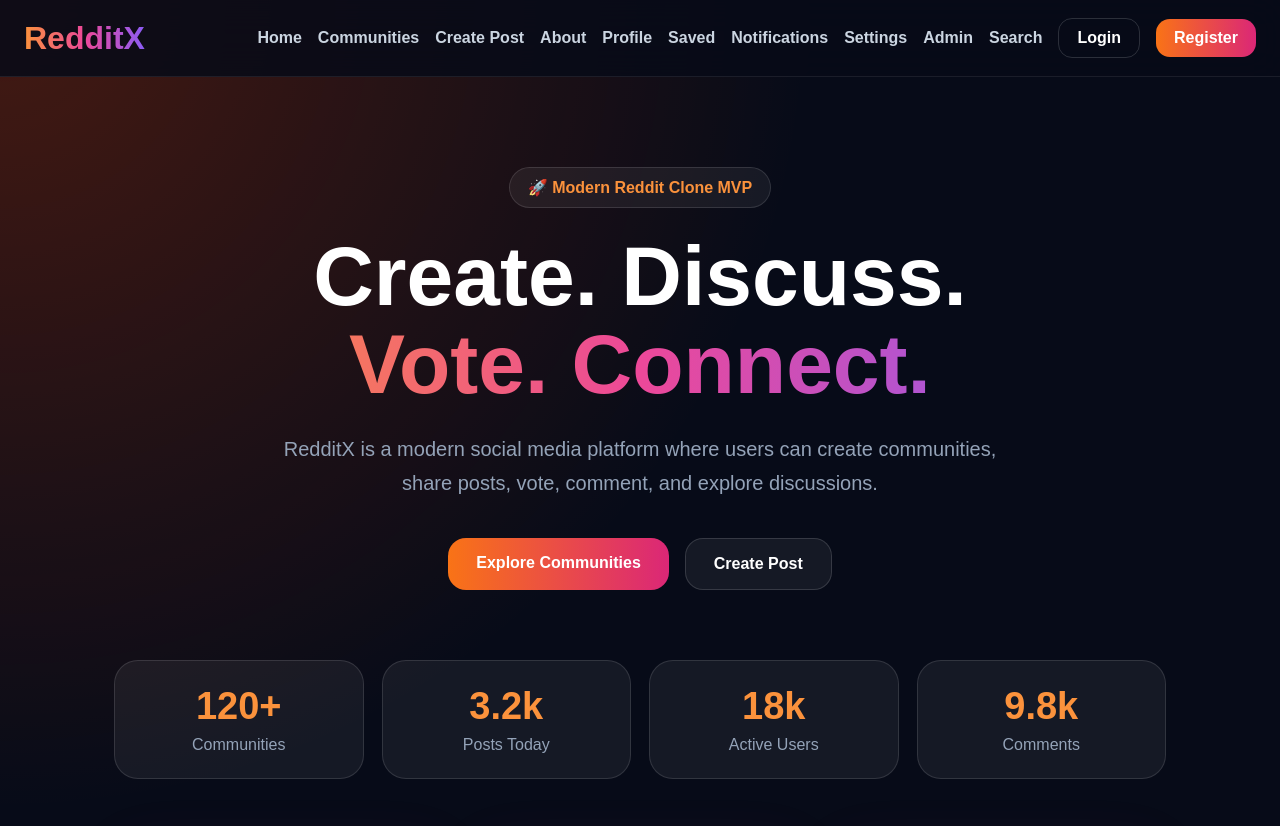
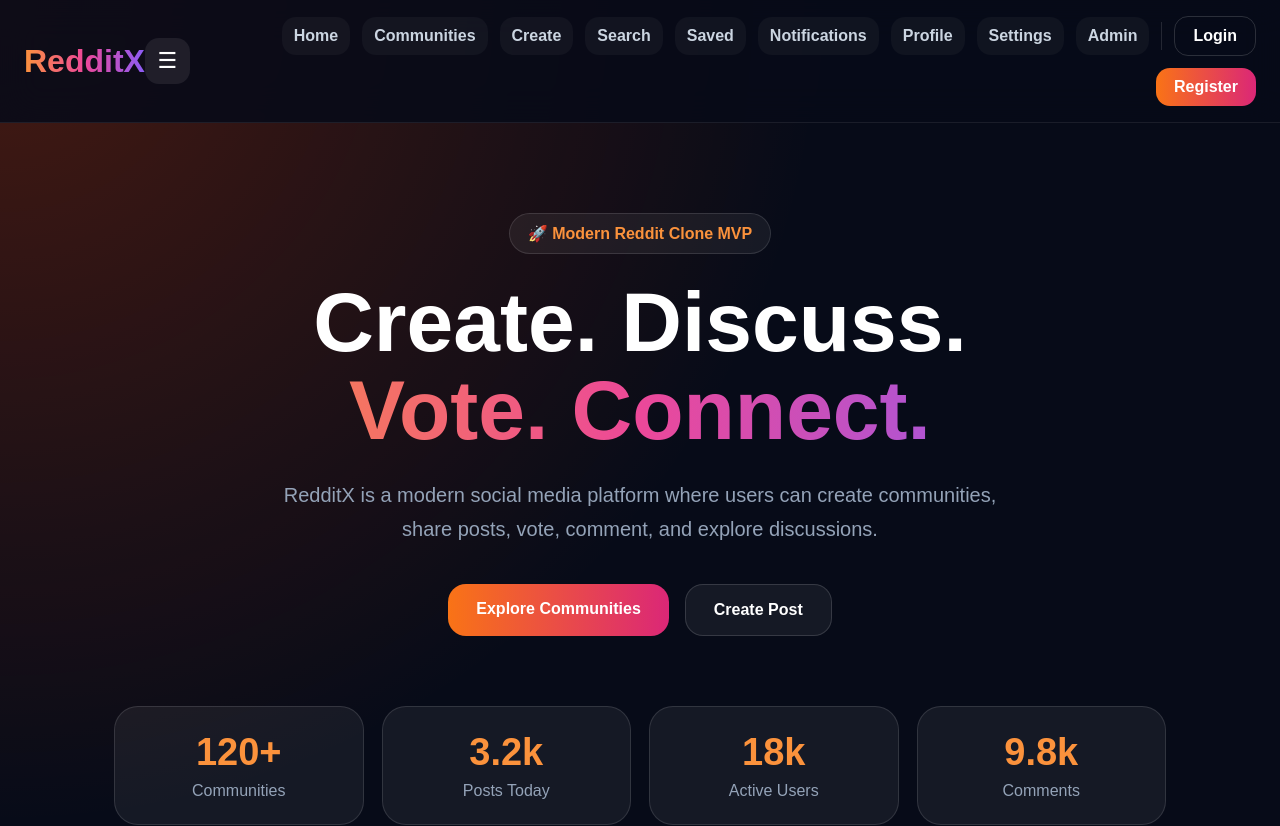
Before and after one commit to Kesarkarale/reddit-clone, a Next.js app: page / in a window 1280 px wide. Shown: the top 826 px of the page. Built offline with nearby package versions, Linux system fonts and the light colour scheme.

Commit message:
Update Navbar.js

```diff
--- a/components/Navbar.js
+++ b/components/Navbar.js
@@ -13,8 +13,21 @@ export default function Navbar() {
 
   function handleLogout() {
     localStorage.removeItem("redditxUser");
+    localStorage.removeItem("isLoggedIn");
     window.location.href = "/login";
   }
+
+  const navLinks = [
+    { label: "Home", href: "/" },
+    { label: "Communities", href: "/communities" },
+    { label: "Create", href: "/create-post" },
+    { label: "Search", href: "/search" },
+    { label: "Saved", href: "/saved" },
+    { label: "Notifications", href: "/notifications" },
+    { label: "Profile", href: "/profile" },
+    { label: "Settings", href: "/settings" },
+    { label: "Admin", href: "/admin" },
+  ];
 
   return (
     <nav style={nav}>
@@ -22,71 +35,30 @@ export default function Navbar() {
         RedditX
       </a>
 
-      <button
-        style={menuBtn}
-        onClick={() => setMenuOpen(!menuOpen)}
-      >
-        ☰
+      <button style={menuBtn} onClick={() => setMenuOpen(!menuOpen)}>
+        {menuOpen ? "✕" : "☰"}
       </button>
 
-      <div
-        style={{
-          ...links,
-          ...(menuOpen ? mobileMenuOpen : {}),
-        }}
-      >
-        <a href="/" style={link}>
-          Home
-        </a>
+      <div style={menuOpen ? mobileLinks : desktopLinks}>
+        {navLinks.map((item) => (
+          <a key={item.href} href={item.href} style={link}>
+            {item.label}
+          </a>
+        ))}
 
-        <a href="/communities" style={link}>
-          Communities
-        </a>
+        <div style={divider}></div>
 
-        <a href="/create-post" style={link}>
-          Create Post
-        </a>
-
-        <a href="/about" style={link}>
-          About
-        </a>
-
-        <a href="/profile" style={link}>
-          Profile
-        </a>
-
-  <a href="/saved" style={link}>
-  Saved
-</a>
-
-  <a href="/notifications" style={link}>
-  Notifications
-</a>
-
-  <a href="/settings" style={link}>
-  Settings
-</a>
-
-  <a href="/admin" style={link}>
-  Admin
-</a>
-
-  <a href="/search" style={link}>
-  Search
-</a>
         {user ? (
           <>
-            <div style={userBox}>
+            <a href="/profile" style={userBox}>
               <div style={avatar}>
-                {user.username
-                  ? user.username.charAt(0).toUpperCase()
-                  : "U"}
+                {user.username ? user.username.charAt(0).toUpperCase() : "U"}
               </div>
-
-              <span style={username}>
-                {user.username || "User"}
-              </span>
-            </div>
+              <div>
+                <p style={username}>{user.username || "User"}</p>
+                <span style={online}>Online</span>
+              </div>
+            </a>
 
             <button onClick={handleLogout} style={logoutBtn}>
               Logout
@@ -97,7 +69,6 @@ export default function Navbar() {
             <a href="/login" style={outlineBtn}>
               Login
             </a>
-
             <a href="/register" style={primaryBtn}>
               Register
             </a>
@@ -115,8 +86,8 @@ const nav = {
   display: "flex",
   justifyContent: "space-between",
   alignItems: "center",
-  padding: "18px 24px",
-  background: "rgba(7,11,24,0.86)",
+  padding: "16px 24px",
+  background: "rgba(7,11,24,0.88)",
   backdropFilter: "blur(18px)",
   borderBottom: "1px solid rgba(255,255,255,0.08)",
 };
@@ -130,30 +101,41 @@ const logo = {
   textDecoration: "none",
 };
 
-const links = {
+const desktopLinks = {
   display: "flex",
-  gap: "16px",
+  gap: "12px",
   alignItems: "center",
   flexWrap: "wrap",
+  justifyContent: "flex-end",
 };
 
-const mobileMenuOpen = {
+const mobileLinks = {
   position: "absolute",
-  top: 80,
-  right: 20,
-  background: "rgba(15,23,42,.96)",
-  border: "1px solid rgba(255,255,255,.12)",
-  borderRadius: "22px",
-  padding: "18px",
+  top: 74,
+  right: 18,
+  left: 18,
+  padding: 18,
+  borderRadius: 24,
+  background: "rgba(15,23,42,.97)",
+  border: "1px solid rgba(255,255,255,.14)",
+  boxShadow: "0 24px 80px rgba(0,0,0,.45)",
   display: "grid",
-  minWidth: "230px",
+  gap: 12,
 };
 
 const link = {
   color: "#cbd5e1",
   textDecoration: "none",
-  fontWeight: "700",
-  transition: ".3s",
+  fontWeight: "800",
+  padding: "10px 12px",
+  borderRadius: 14,
+  background: "rgba(255,255,255,.04)",
+};
+
+const divider = {
+  width: 1,
+  height: 28,
+  background: "rgba(255,255,255,.12)",
 };
 
 const outlineBtn = {
@@ -162,7 +144,7 @@ const outlineBtn = {
   border: "1px solid rgba(255,255,255,0.15)",
   color: "white",
   textDecoration: "none",
-  fontWeight: "800",
+  fontWeight: "900",
 };
 
 const primaryBtn = {
@@ -175,7 +157,6 @@ const primaryBtn = {
 };
 
 const menuBtn = {
-  display: "none",
   border: "none",
   background: "rgba(255,255,255,.08)",
   color: "white",
@@ -193,22 +174,30 @@ const userBox = {
   padding: "8px 12px",
   borderRadius: "16px",
   background: "rgba(255,255,255,.06)",
+  textDecoration: "none",
 };
 
 const avatar = {
-  width: "36px",
-  height: "36px",
+  width: "38px",
+  height: "38px",
   borderRadius: "12px",
   background: "linear-gradient(90deg,#f97316,#db2777)",
   display: "flex",
   alignItems: "center",
   justifyContent: "center",
   fontWeight: "900",
+  color: "white",
 };
 
 const username = {
   color: "white",
-  fontWeight: "800",
+  fontWeight: "900",
+  margin: 0,
+};
+
+const online = {
+  color: "#4ade80",
+  fontSize: 12,
 };
 
 const logoutBtn = {
```
